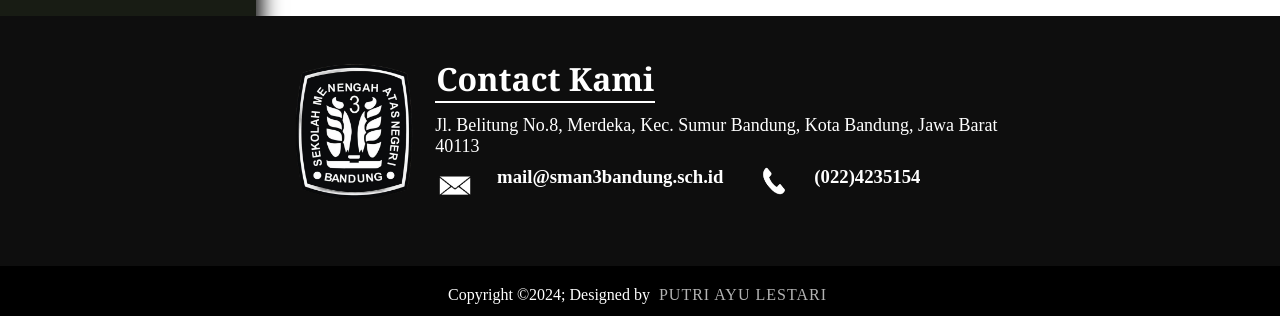
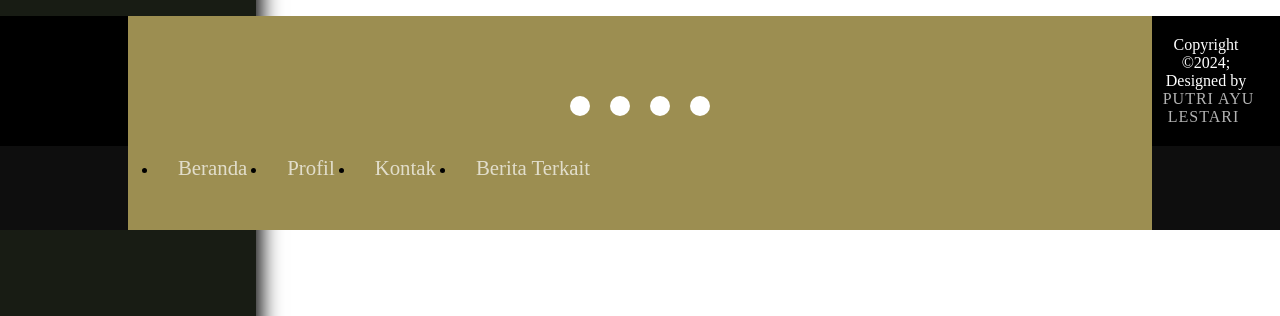
Before and after one commit to Putri-AL/SMAN-3-BDG, a plain HTML site: page mars_hymne.html in a window 1280 px wide. Shown: the part 929-1245 px from the top of the page. Drawn offline with Linux system fonts and the light colour scheme; files whose address does not match are found by name.

Commit message:
Update mars_hymne.html

```diff
--- a/mars_hymne.html
+++ b/mars_hymne.html
@@ -94,26 +94,21 @@
     </section>
 </body>
 
-    <footer>
-    <div class="akhir_kontak">
-        <div class="container_kontak">
-            <div class="kiri_kontak">
-                <figure><img src="img/gatau.png" width="130px" height="150px"></figure>
-            </div>
-            <div class="kanan_kontak">
-                <div class="icon1">
-                    <h1>Contact Kami</h1>
-                    <p>Jl. Belitung No.8, Merdeka, Kec. Sumur Bandung, Kota Bandung, Jawa Barat 40113</p>
-                </div>
-                <div class="icon">
-                    <ul>
-                        <li><figure><img src="img/email_putih2.png" height="40px" width="40px"></figure></li>
-                        <li><h3>mail@sman3bandung.sch.id</h3></li>
-                        <li><figure><img src="img\telepon-putih-removebg-preview.png" height="30px" width="30px"></figure></li>
-                        <li><h3>(022)4235154</h3></li>
-                    </ul>
-                </div>
-            </div>
+<footer>
+    <div class="container-footer">
+        <div class="social-icon">
+            <a href=""><i class="fa-brands fa-instagram"></i></a>
+            <a href=""><i class="fa-brands fa-youtube"></i></a>
+            <a href=""><i class="fa-brands fa-facebook"></i></a>
+            <a href=""><i class="fa-brands fa-twitter"></i></a>
+        </div>
+        <div class="footer-nav">
+            <ul>
+                <li><a href="">Beranda</a></li>
+                <li><a href="">Profil</a></li>
+                <li><a href="">Kontak</a></li>
+                <li><a href="">Berita Terkait</a></li>
+            </ul>
         </div>
     </div>
     <div class="bottom">
```
